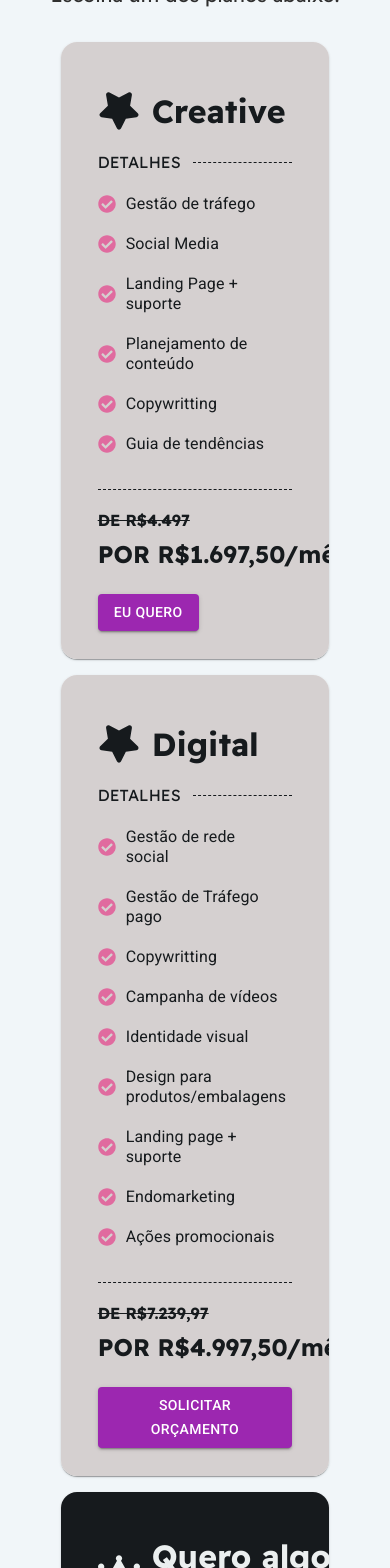
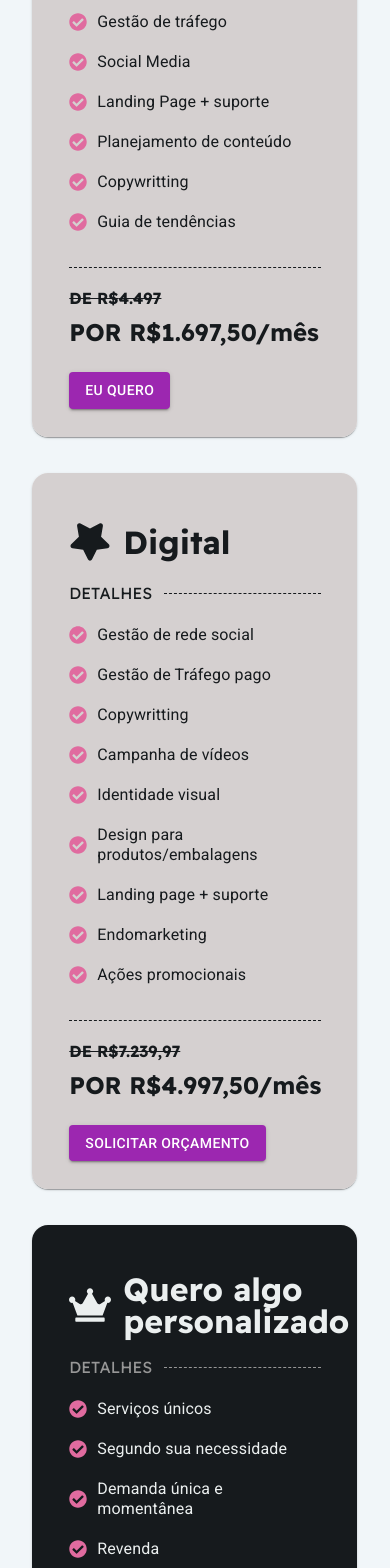
Before and after one commit to gustavosalm/react-awakenSite, a React (Vite) app: page / in a window 390 px wide. Shown: the part 4450-6018 px from the top of the page. Built offline with nearby package versions, Linux system fonts and the light colour scheme.

Commit message:
feat: subscription section responsiviness

```diff
--- a/src/components/OfferCardComponent/OfferCardComponent.tsx
+++ b/src/components/OfferCardComponent/OfferCardComponent.tsx
@@ -45,13 +45,15 @@ const OfferCardComponent: React.FC<OfferCardComponent> = ({
             <div className={styles.cardDivision}>
                 <div></div>
             </div>
-            {(!variant) ?
                 <div className={styles.cardPrice}>
-                    <p>DE R${priceLabels[0]}</p>
-                    <h2>POR R${priceLabels[1]}/mês</h2>
-                </div> :
-                <div></div>
-            }
+                    {(!variant) ?
+                        <>
+                            <p>DE R${priceLabels[0]}</p>
+                            <h2>POR R${priceLabels[1]}/mês</h2>
+                        </> :
+                        <h2>VALORES DIFERENCIADOS</h2>
+                    }
+                </div>
             <Button className={styles.cardButton} color="secondary" variant="contained" >{buttonLabel}</Button>
         </div>
     )
--- a/src/sections/SubscriptionSection/SubscriptionSection.module.css
+++ b/src/sections/SubscriptionSection/SubscriptionSection.module.css
@@ -58,3 +58,13 @@
     margin-left: .75rem;
     width: 100%;
 }
+
+@media (max-width: 600px) {
+    .titleContainer {
+        display: none;
+    }
+
+    .offerCard {
+        margin-top: 2.25rem;
+    }
+}
--- a/src/sections/SubscriptionSection/SubscriptionSection.tsx
+++ b/src/sections/SubscriptionSection/SubscriptionSection.tsx
@@ -17,8 +17,8 @@ const SubscriptionSection = () => {
                     <h1>Uma agência por assinatura</h1>
                     <p>Escolha um dos planos abaixo:</p>
                 </Grid2>
-                <Grid2 container size={10} offset={1} spacing={2} >
-                    <Grid2 size={{xs: 10, sm: 4}} offset={{xs: 1, sm: 0}}>
+                <Grid2 container size={10} offset={1} spacing={{xs: 0, sm: 2}} >
+                    <Grid2 size={{xs: 12, sm: 4}} >
                         <Paper className={styles.offerCard}>
                             <OfferCardComponent
                                 title='Creative'
@@ -28,7 +28,7 @@ const SubscriptionSection = () => {
                             />
                         </Paper>
                     </Grid2>
-                    <Grid2 size={{xs: 10, sm: 4}} offset={{xs: 1, sm: 0}}>
+                    <Grid2 size={{xs: 12, sm: 4}} >
                         <Paper className={styles.offerCard}>
                             <OfferCardComponent
                                 title='Digital'
@@ -38,7 +38,7 @@ const SubscriptionSection = () => {
                             />
                         </Paper>
                     </Grid2>
-                    <Grid2 size={{xs: 10, sm: 4}} offset={{xs: 1, sm: 0}}>
+                    <Grid2 size={{xs: 12, sm: 4}} >
                         <Paper className={styles.offerCard}>
                             <OfferCardComponent
                                 title='Quero algo personalizado'
```
